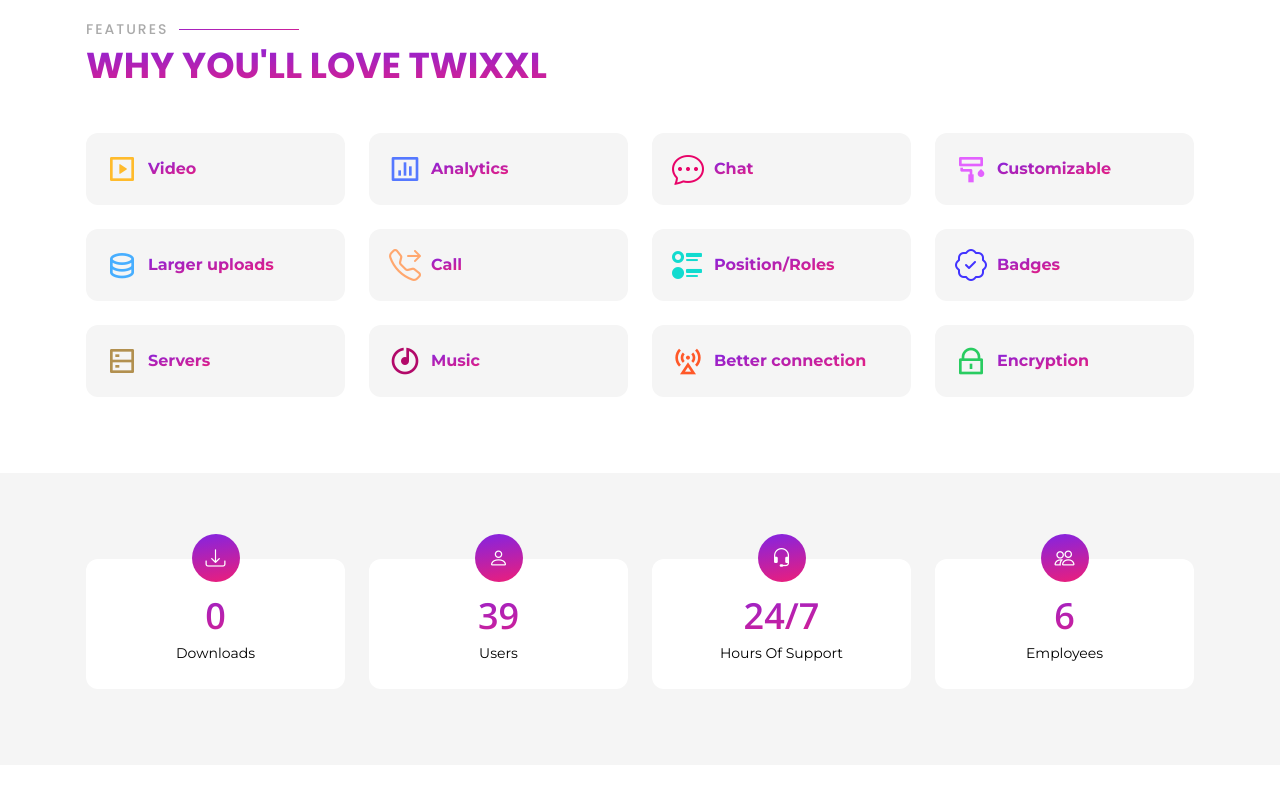
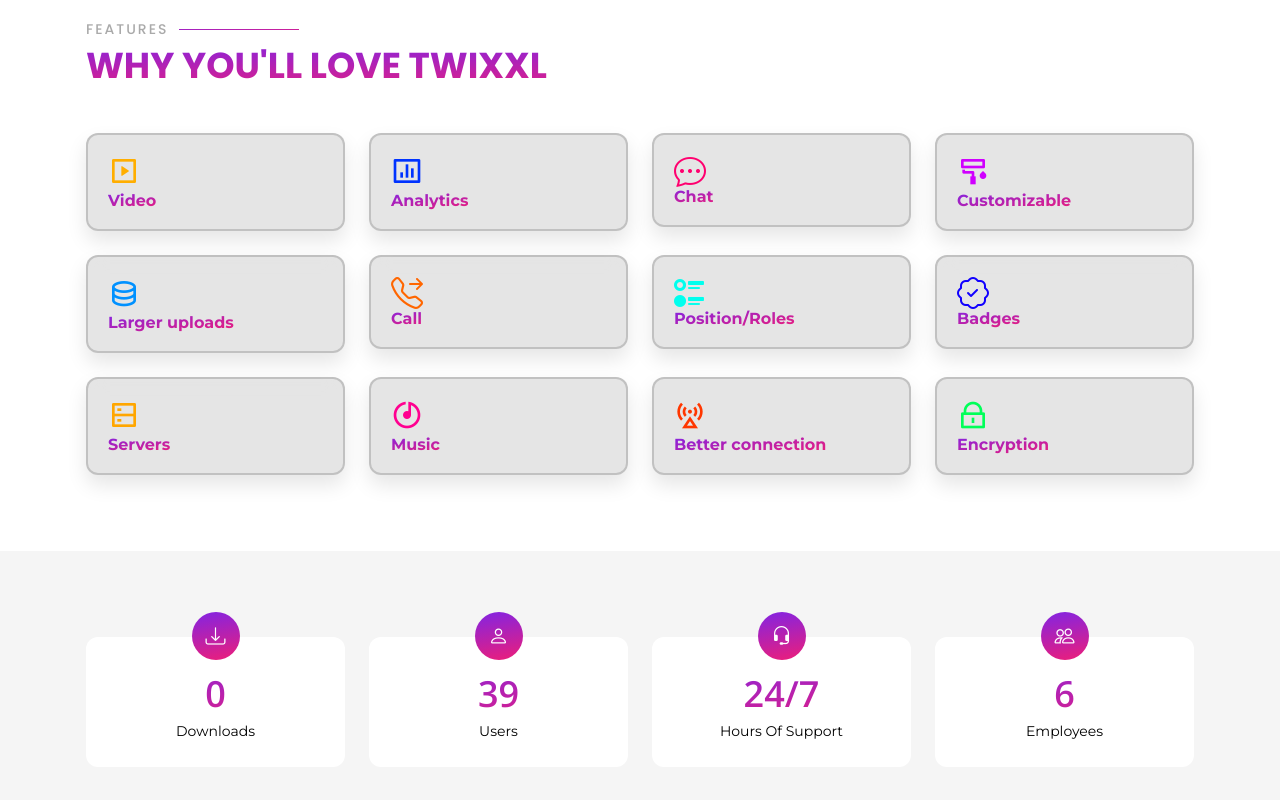
Before and after one commit to twixxl/website, a plain HTML site: page index.html in a window 1280 px wide. Shown: the part 1400-2200 px from the top of the page. Drawn offline with nearby package versions, Linux system fonts and the light colour scheme; a script that the page names is missing.

Commit message:
did some big improvements

```diff
--- a/assets/css/style.css
+++ b/assets/css/style.css
@@ -207,6 +207,7 @@ html.transition *:after {
   --hero: #090A0F;
   --opacity: 0.9;
   --opacity-hover: 1;
+  --glass-bg: rgba(255, 255, 255, 0.1)
 }
 :root[data-theme='light'] {
   --bg: #fff;
@@ -216,6 +217,7 @@ html.transition *:after {
   --hero: #141518;
   --opacity: 1;
   --opacity-hover: 0.9;
+  --glass-bg: rgba(0, 0, 0, 0.1)
 }
 :root {
   --bg: #fff;
@@ -255,7 +257,7 @@ h1, h2, h3, h4, h5, h6 {
   bottom: 0;
   z-index: 9999;
   overflow: hidden;
-  background: #141518;
+  background: #090A0F;
 }
 #preloader .pre-container{
   position: fixed;
@@ -1032,12 +1034,16 @@ section {
   background-color: var(--bg);
 }
 .features .icon-box {
-  display: flex;
+  position: relative;
   align-items: center;
   padding: 20px;
-  background: var(--bg-panel);
+  box-shadow: 0 10px 20px rgba(0, 0, 0, .1);
+            background: var(--glass-bg);
   border-radius: 12px;
   transition: ease-in-out 0.3s;
+  border: solid 2px rgba(109, 109, 109, 0.3);
+   backdrop-filter: blur(10px);
+   z-index: 0;
 }
 .features .icon-box i {
   font-size: 32px;
@@ -1052,11 +1058,10 @@ section {
   font-size: 16px;
 }
 .features .icon-box h3 a {
-  background-image: linear-gradient( 170deg,#8224e3,#ed1e79);
+   background-image: linear-gradient( 170deg,#8224e3,#ed1e79);
   -webkit-background-clip: text;
   background-clip: text;
   -webkit-text-fill-color: transparent;
-  transition: ease-in-out 0.3s;
 }
 .features .icon-box h3 a:hover {
   background-image: linear-gradient( 170deg,#8224e3,#ed1e79);
@@ -1065,8 +1070,12 @@ section {
   -webkit-text-fill-color: transparent;
 }
 .features .icon-box:hover {
-  background: #ebebff;
-}
+  transform: scale(1.5);
+  z-index: 9;
+  backdrop-filter: blur(10px);
+}
+
+
 
 /*--------------------------------------------------------------
 # Counts
--- a/assets/js/main.js
+++ b/assets/js/main.js
@@ -225,7 +225,7 @@ checkbox.addEventListener('change', function() {
     }
 })
 
-let theme = localStorage.getItem('theme') || "light"; // light theme by default
+let theme = localStorage.getItem('theme') || (window.matchMedia("(prefers-color-scheme: dark)").matches ? "dark" : "light");
 
 if (theme === "dark") {
   // make dark mode
@@ -286,3 +286,15 @@ options.forEach((option) => {
     optionMenu.classList.remove("active");
   });
 });
+// radial glow effect on features
+console.clear();
+const featuresEl = document.querySelector(".icon=box");
+const featureEls = document.querySelectorAll(".features");
+
+featuresEl.addEventListener("pointermove", (ev) => {
+  featureEls.forEach((featureEl) => {
+    const rect = featureEl.getBoundingClientRect();
+    featureEl.style.setProperty("--x", ev.clientX - rect.left);
+    featureEl.style.setProperty("--y", ev.clientY - rect.top);
+  });
+});
--- a/index.html
+++ b/index.html
@@ -224,73 +224,73 @@
         <div class="row" data-aos="fade-left">
           <div class="col-lg-3 col-md-4">
             <div class="icon-box" data-aos="zoom-in" data-aos-delay="50">
-              <i class="ri-video-line" style="color: #ffbb2c;"></i>
+              <i class="ri-video-line" style="color: #ffae00;"></i>
               <h3><a href="">Video</a></h3>
             </div>
           </div>
           <div class="col-lg-3 col-md-4 mt-4 mt-md-0">
             <div class="icon-box" data-aos="zoom-in" data-aos-delay="100">
-              <i class="ri-bar-chart-box-line" style="color: #5578ff;"></i>
+              <i class="ri-bar-chart-box-line" style="color: #0033ff;"></i>
               <h3><a href="">Analytics</a></h3>
             </div>
           </div>
           <div class="col-lg-3 col-md-4 mt-4 mt-md-0">
             <div class="icon-box" data-aos="zoom-in" data-aos-delay="150">
-              <i class="bi bi-chat-dots" style="color: #e80368;"></i>
+              <i class="bi bi-chat-dots" style="color: #ff006f;"></i>
               <h3><a href="">Chat</a></h3>
             </div>
           </div>
           <div class="col-lg-3 col-md-4 mt-4 mt-lg-0">
             <div class="icon-box" data-aos="zoom-in" data-aos-delay="200">
-              <i class="ri-paint-brush-line" style="color: #e361ff;"></i>
+              <i class="ri-paint-brush-line" style="color: #d000ff;"></i>
               <h3><a href="">Customizable</a></h3>
             </div>
           </div>
           <div class="col-lg-3 col-md-4 mt-4">
             <div class="icon-box" data-aos="zoom-in" data-aos-delay="250">
-              <i class="ri-database-2-line" style="color: #47aeff;"></i>
+              <i class="ri-database-2-line" style="color: #0091ff;"></i>
               <h3><a href="">Larger uploads</a></h3>
             </div>
           </div>
           <div class="col-lg-3 col-md-4 mt-4">
             <div class="icon-box" data-aos="zoom-in" data-aos-delay="300">
-              <i class="bi bi-telephone-forward" style="color: #ffa76e;"></i>
+              <i class="bi bi-telephone-forward" style="color: #ff6600;"></i>
               <h3><a href="">Call</a></h3>
             </div>
           </div>
           <div class="col-lg-3 col-md-4 mt-4">
             <div class="icon-box" data-aos="zoom-in" data-aos-delay="350">
-              <i class="bi bi-ui-radios" style="color: #11dbcf;"></i>
+              <i class="bi bi-ui-radios" style="color: #00ffee;"></i>
               <h3><a href="">Position/Roles</a></h3>
             </div>
           </div>
           <div class="col-lg-3 col-md-4 mt-4">
             <div class="icon-box" data-aos="zoom-in" data-aos-delay="400">
-              <i class="bi bi-patch-check" style="color: #4233ff;"></i>
+              <i class="bi bi-patch-check" style="color: #1100ff;"></i>
               <h3><a href="">Badges</a></h3>
             </div>
           </div>
           <div class="col-lg-3 col-md-4 mt-4">
             <div class="icon-box" data-aos="zoom-in" data-aos-delay="450">
-              <i class="ri-server-line" style="color: #b2904f;"></i>
+              <i class="ri-server-line" style="color: #ffa600;"></i>
               <h3><a href="">Servers</a></h3>
             </div>
           </div>
           <div class="col-lg-3 col-md-4 mt-4">
             <div class="icon-box" data-aos="zoom-in" data-aos-delay="500">
-              <i class="ri-disc-line" style="color: #b20969;"></i>
+              <i class="ri-disc-line" style="color: #ff0090;"></i>
               <h3><a href="">Music</a></h3>
             </div>
           </div>
           <div class="col-lg-3 col-md-4 mt-4">
             <div class="icon-box" data-aos="zoom-in" data-aos-delay="550">
-              <i class="ri-base-station-line" style="color: #ff5828;"></i>
+              <i class="ri-base-station-line" style="color: #ff3700;"></i>
               <h3><a href="">Better connection</a></h3>
             </div>
           </div>
           <div class="col-lg-3 col-md-4 mt-4">
             <div class="icon-box" data-aos="zoom-in" data-aos-delay="600">
-              <i class="ri-lock-line" style="color: #29cc61;"></i>
+              <i class="ri-lock-line" style="color: #00ff59;"></i>
               <h3><a href="">Encryption</a></h3>
             </div>
           </div>
@@ -557,7 +557,7 @@
               <h3>Twixxl Free</h3>
               <h4><sup>$</sup>0<span> / month</span></h4>
               <ul>
-                <li><strong>Emojies</strong> <i class="bi bi-check" style="color: #04AA6D;"></i></li>
+                <li><strong>Emojis</strong> <i class="bi bi-check" style="color: #04AA6D;"></i></li>
                 <li><strong>5Mb Uploads</strong> <i class="bi bi-check" style="color: #04AA6D;"></i></li>
                 <li class="na">Flower Support <i class="bi bi-x" style="color:#f44336"></i></li>
                 <li class="na">Custom Wallpaper <i class="bi bi-x" style="color:#f44336"></i></li>
@@ -574,7 +574,7 @@
               <h3>Twixxl Budget</h3>
               <h4><sup>$</sup>4.99<span> / month</span></h4>
               <ul>
-                <li><strong>Emojies</strong> <i class="bi bi-check" style="color: #04AA6D;"></i></li>
+                <li><strong>Emojis</strong> <i class="bi bi-check" style="color: #04AA6D;"></i></li>
                 <li><strong>10Mb Uploads</strong> <i class="bi bi-check" style="color: #04AA6D;"></i></li>
                 <li><strong>Flower Support 2x</strong> <i class="bi bi-check" style="color: #04AA6D;"></i></li>
                 <li class="na">Custom Wallpaper <i class="bi bi-x" style="color:#f44336"></i></li>
@@ -591,7 +591,7 @@
               <h3>Twixxl Classic</h3>
               <h4><sup>$</sup>9.99<span> / month</span></h4>
               <ul>
-                <li><strong>Emojies</strong> <i class="bi bi-check" style="color: #04AA6D;"></i></li>
+                <li><strong>Emojis</strong> <i class="bi bi-check" style="color: #04AA6D;"></i></li>
                 <li><strong>15Mb Uploads</strong> <i class="bi bi-check" style="color: #04AA6D;"></i></li>
                 <li><strong>Flower Support 4x</strong> <i class="bi bi-check" style="color: #04AA6D;"></i></li>
                 <li><strong>Custom Wallpaper</strong> <i class="bi bi-check" style="color: #04AA6D;"></i></li>
@@ -609,7 +609,7 @@
               <h3>Twixxl Ultimate</h3>
               <h4><sup>$</sup>14.99<span> / month</span></h4>
               <ul>
-                <li><strong>Emojies</strong> <i class="bi bi-check" style="color: #04AA6D;"></i></li>
+                <li><strong>Emojis</strong> <i class="bi bi-check" style="color: #04AA6D;"></i></li>
                 <li><strong>20Mb Uploads</strong> <i class="bi bi-check" style="color: #04AA6D;"></i></li>
                 <li><strong>Flower support 8x</strong> <i class="bi bi-check" style="color: #04AA6D;"></i></li>
                 <li><strong>Custom Wallpaper</strong> <i class="bi bi-check" style="color: #04AA6D;"></i></li>
@@ -768,7 +768,7 @@
 
     <div class="container">
       <div class="copyright">
-        Copyright &copy;2022 <strong><span>Twixxl</span></strong>, All rights reserved.
+        Copyright &copy;2022 - 2023 <strong><span>Twixxl</span></strong>, All rights reserved.
       </div>
       <div class="credits">
         <a href="">Privacy policy</a> | <a href="terms">Terms of service</a> | <a href="">Support</a>
@@ -877,7 +877,7 @@
                     <input type="submit" id="signUp" value="Signup">
                   </div>
                   <div class="sign_up">
-                    Already have an account? <a href="#">Login</a>
+                    Already have an account? <a href="./login.html">Login</a>
                   </div>
   </div>
 </div>
```
Also changed, not shown: login.html (added).
